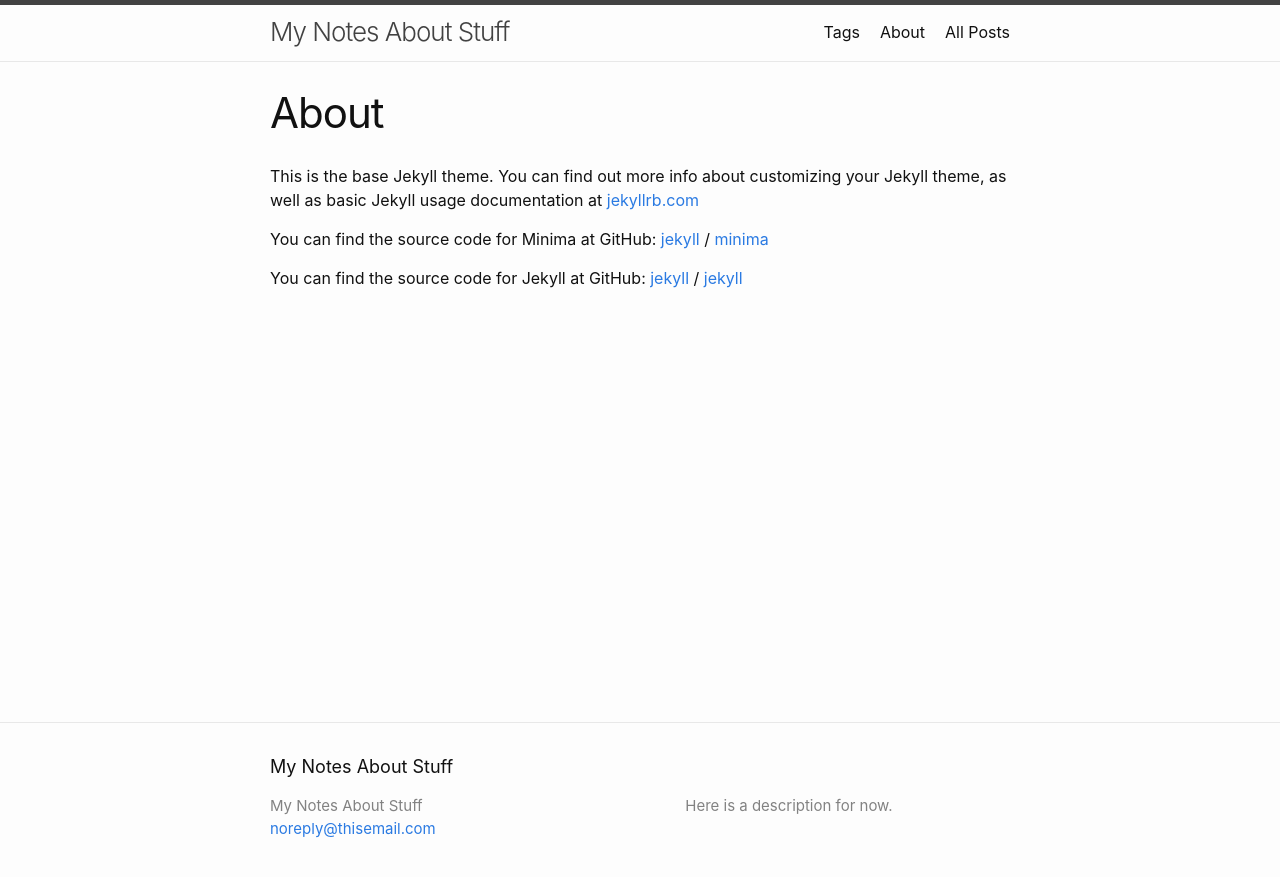
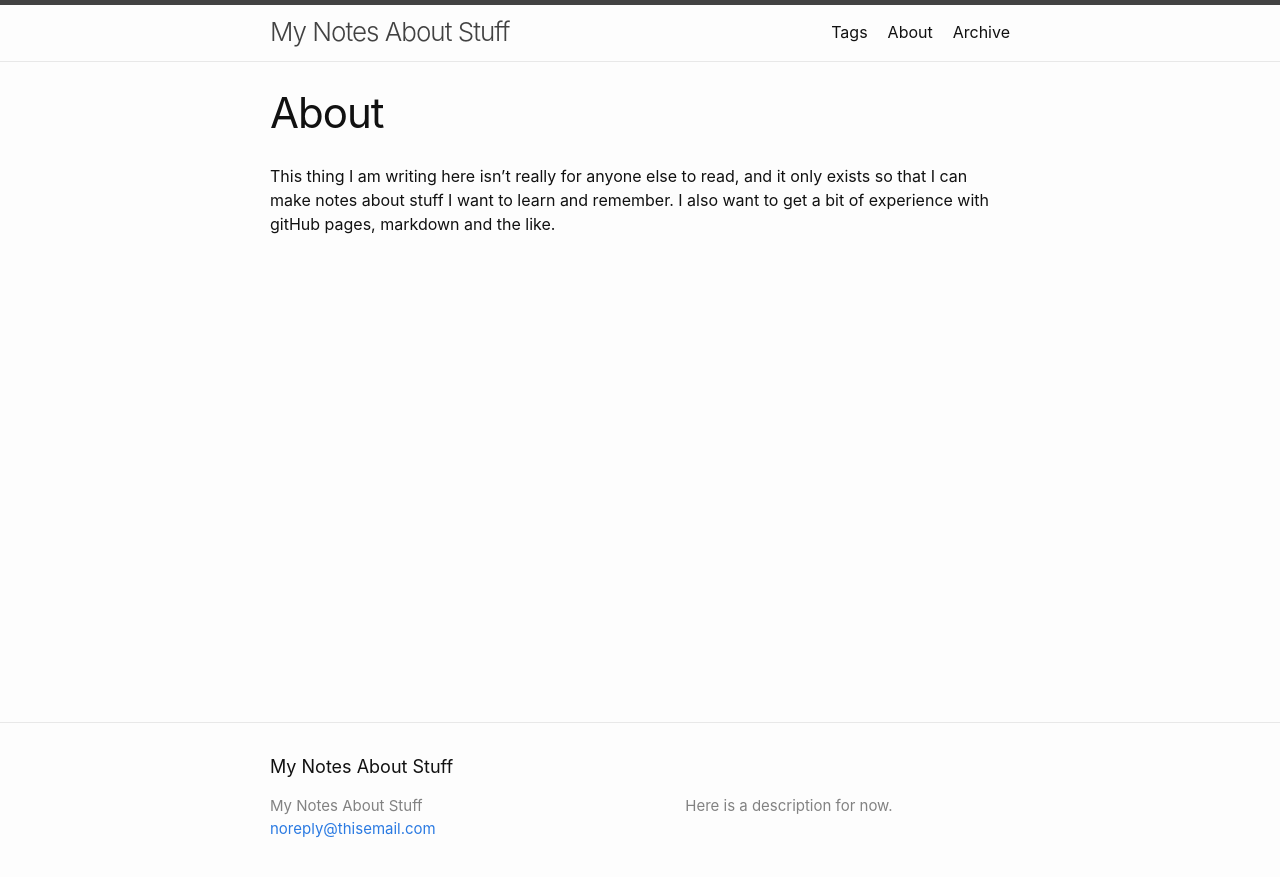
Before and after one commit to ap-tnt/notes, a Jekyll site: the page built from about.markdown, in a window 1280 px wide. Shown: the top 877 px of the page. Built offline with Jekyll 4.4.1, drawn with Linux system fonts in a browser that asks for light colours.

```diff
--- a/about.markdown
+++ b/about.markdown
@@ -3,16 +3,4 @@ layout: page
 title: About
 permalink: /about/
 ---
-
-This is the base Jekyll theme. You can find out more info about customizing your Jekyll theme, as well as basic Jekyll usage documentation at [jekyllrb.com](https://jekyllrb.com/)
-
-You can find the source code for Minima at GitHub:
-[jekyll][jekyll-organization] /
-[minima](https://github.com/jekyll/minima)
-
-You can find the source code for Jekyll at GitHub:
-[jekyll][jekyll-organization] /
-[jekyll](https://github.com/jekyll/jekyll)
-
-
-[jekyll-organization]: https://github.com/jekyll
+This thing I am writing here isn't really for anyone else to read, and it only exists so that I can make notes about stuff I want to learn and remember. I also want to get a bit of experience with gitHub pages, markdown and the like.
--- a/blog/all_posts.html
+++ b/blog/archive.html
@@ -1,6 +1,6 @@
 ---
 layout: page
-title: All Posts
+title: Archive
 ---
 <ul>
     {% for post in site.posts %}
--- a/index.markdown
+++ b/index.markdown
@@ -5,4 +5,3 @@
 layout: home
 tags: [sql]
 ---
-AP this is an index
```
Also changed, not shown: _posts/2020-09-28-first-post.md (deleted, +0 -18 lines), _posts/2020-10-01-operator-rowcounts.md (renamed from _posts/2020-10-01-execution-plans-rows-examples.md, +15 -1 lines), images/2020-10-06-08-05-20.png (added), images/2020-10-06-08-13-28.png (added), images/2020-10-06-08-16-58.png (added), images/2020-10-06-08-17-50.png (added).
